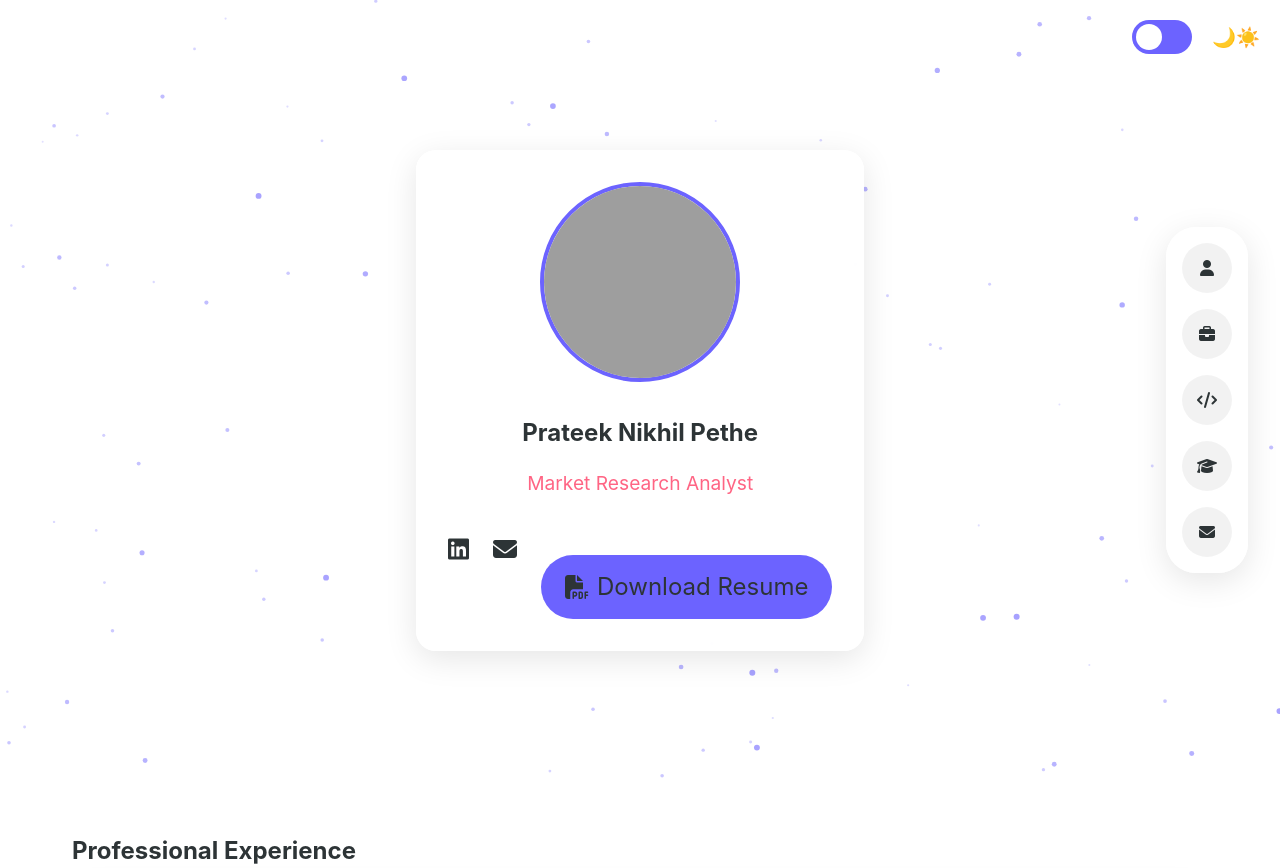
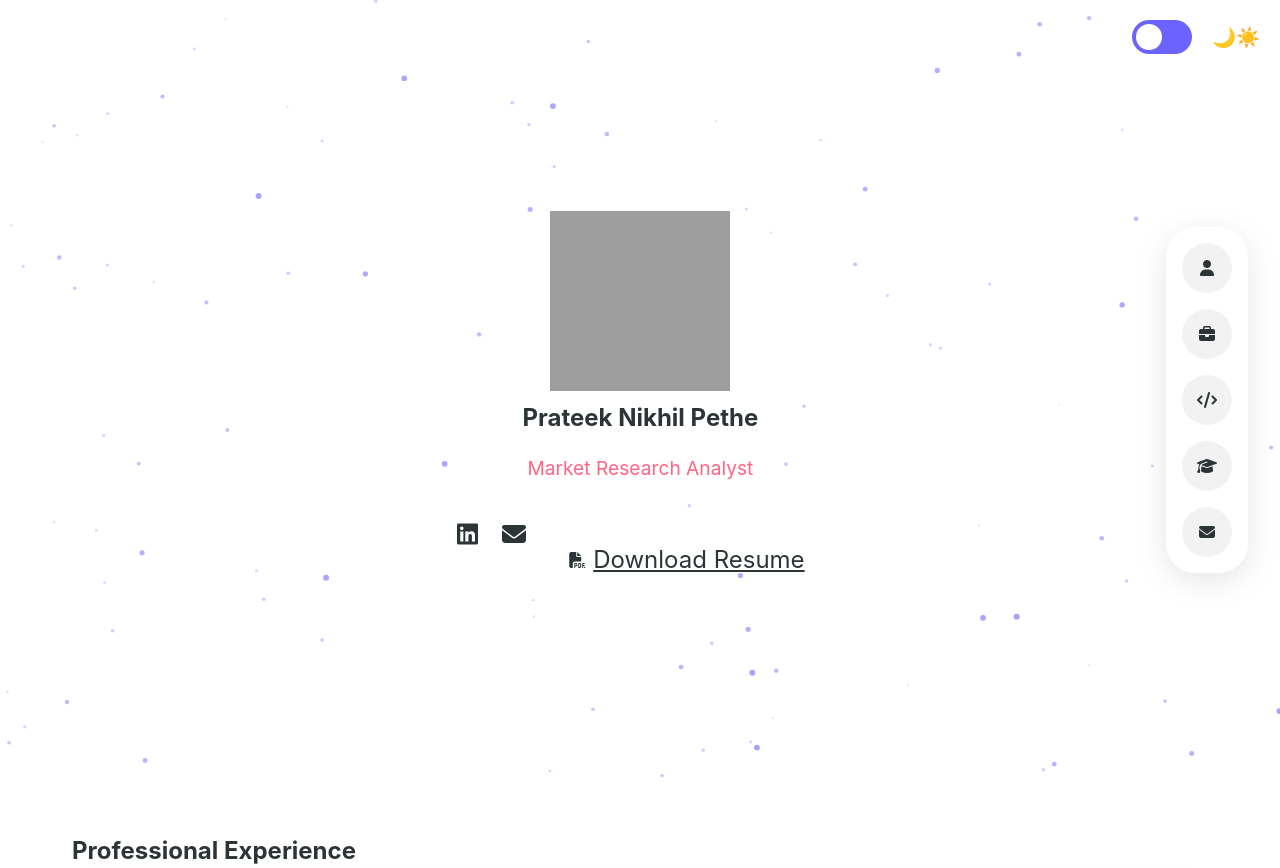
Before and after one commit to PrateekPethe/prateekpethe.github.io, a PHP site: page / in a window 1280 px wide. Shown: the top 868 px of the page. Run offline with PHP 8.4, Linux system fonts and the light colour scheme; some libraries are stand-ins or nearby versions; grey boxes are pictures that could not be loaded.

Commit message:
Update main.css

```diff
--- a/styles/main.css
+++ b/styles/main.css
@@ -106,22 +106,14 @@ input:checked + .slider:before {
 }
 
 .profile-card {
-    background: var(--card-bg);
-    padding: 2rem;
-    border-radius: 20px;
-    box-shadow: var(--shadow);
-    backdrop-filter: blur(10px);
-    max-width: 600px;
-    margin: 0 auto;
+    position: relative; /* Ensure proper stacking */
+    z-index: 2; /* Above particles */
 }
 
 .avatar {
-    width: 200px;
-    height: 200px;
-    border-radius: 50%;
-    margin: 0 auto 1.5rem;
-    border: 4px solid var(--primary);
-    object-fit: cover;
+    width: 180px; /* Controlled size */
+    height: 180px;
+    object-fit: cover; /* Better image crop */
 }
 
 .tagline {
@@ -149,16 +141,16 @@ input:checked + .slider:before {
 }
 
 .download-btn {
+    padding: 0.6rem 1.2rem; /* Reduce padding */
+    font-size: 0.9rem; /* Smaller text */
+    margin-top: 1rem;
     display: inline-flex;
     align-items: center;
     gap: 0.5rem;
-    padding: 0.8rem 1.5rem;
-    background: var(--primary);
-    color: white;
-    border-radius: 50px;
-    text-decoration: none;
-    margin-top: 1.5rem;
-    transition: var(--transition);
+}
+
+.download-btn i {
+    font-size: 1rem; /* Adjust icon size */
 }
 
 .download-btn:hover {
@@ -238,6 +230,9 @@ input:focus, textarea:focus {
 
 .glow-button {
     background: linear-gradient(45deg, var(--primary), var(--secondary));
+    opacity: 1 !important; /* Override AOS opacity */
+    position: relative;
+    z-index: 10;
     color: white;
     padding: 1rem 2rem;
     border: none;
```
